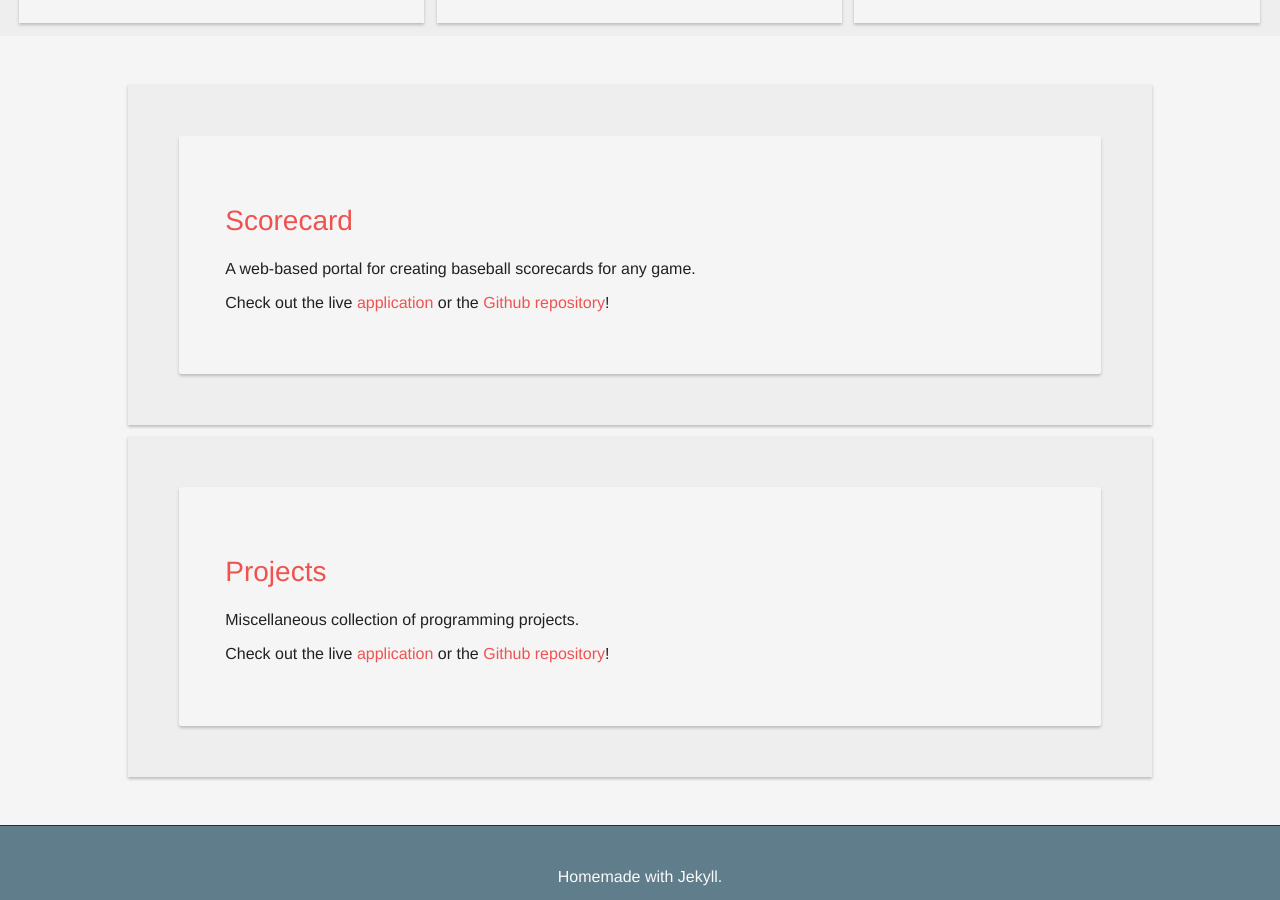
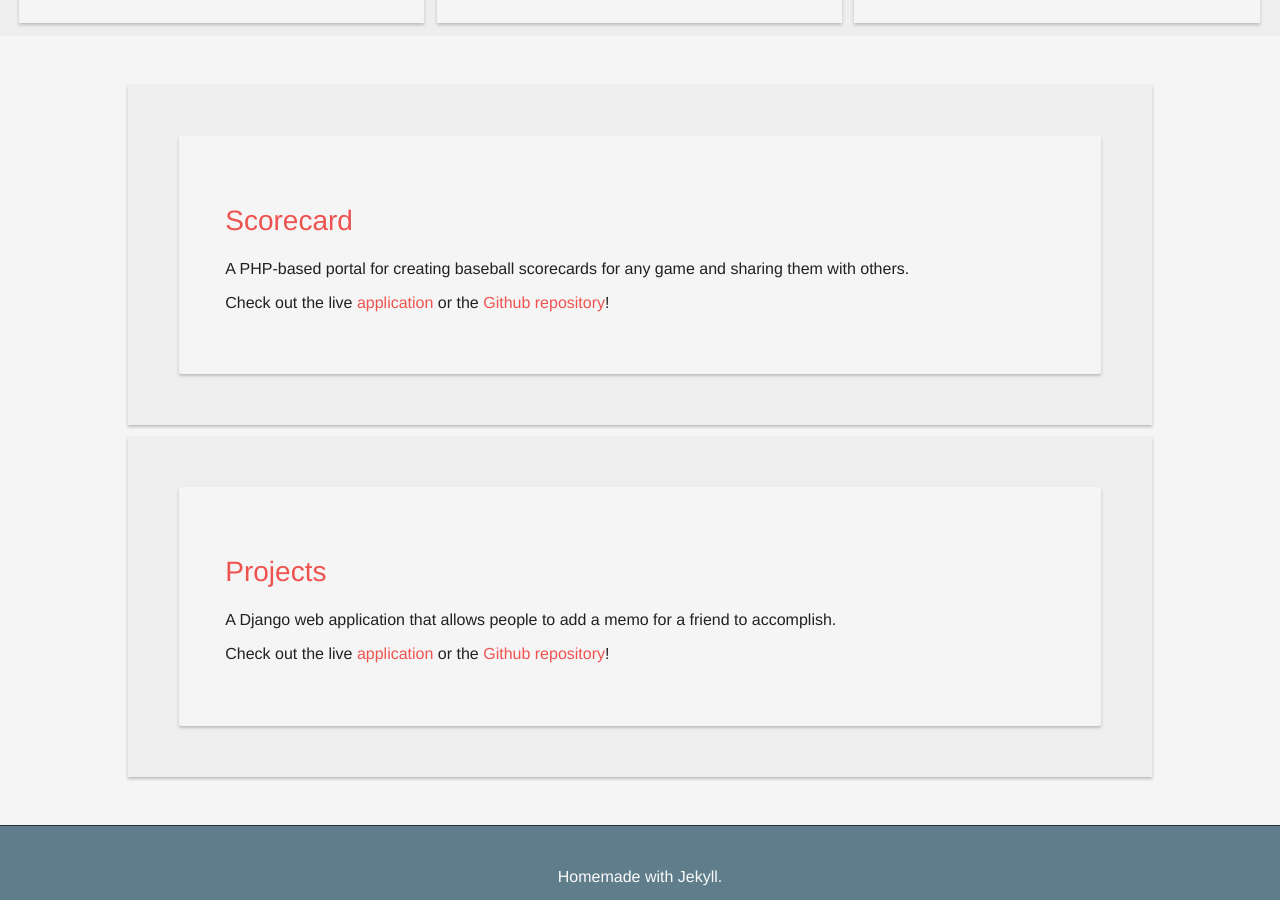
Before and after one commit to zacfpearson/zacfpearson.github.io, a Jekyll site: the page built from portfolio.html, in a window 1280 px wide and 900 px high, scrolled down 669 px. Built offline with Jekyll 4.4.1, drawn with Linux system fonts in a browser that asks for light colours; nearby versions of some CDN libraries.

Commit message:
updating portfolio with working (rasp pi) links and descriptions

```diff
--- a/_data/portfolio.json
+++ b/_data/portfolio.json
@@ -2,15 +2,15 @@
     "projects": [
     {
         "project": "Scorecard",
-        "site": "",
-        "repo": "https://github.com/zacfpearson/ScoreCard",
-        "description": "A web-based portal for creating baseball scorecards for any game."
+        "site": "http://vbs.ddns.net/ScoreCard-PHP-and-textfiles/ScoreCard.html",
+        "repo": "https://github.com/zacfpearson/ScoreCard-PHP-and-textfiles",
+        "description": "A PHP-based portal for creating baseball scorecards for any game and sharing them with others."
     },
     {
         "project": "Projects",
-        "site": "",
-        "repo": "https://github.com/zacfpearson/Portfolio",
-        "description": "Miscellaneous collection of programming projects."
+        "site": "http://vbs.ddns.net/TodoDjango/todo/",
+        "repo": "https://github.com/zacfpearson/TodoDjango",
+        "description": "A Django web application that allows people to add a memo for a friend to accomplish."
     }
 	]
 }
```
